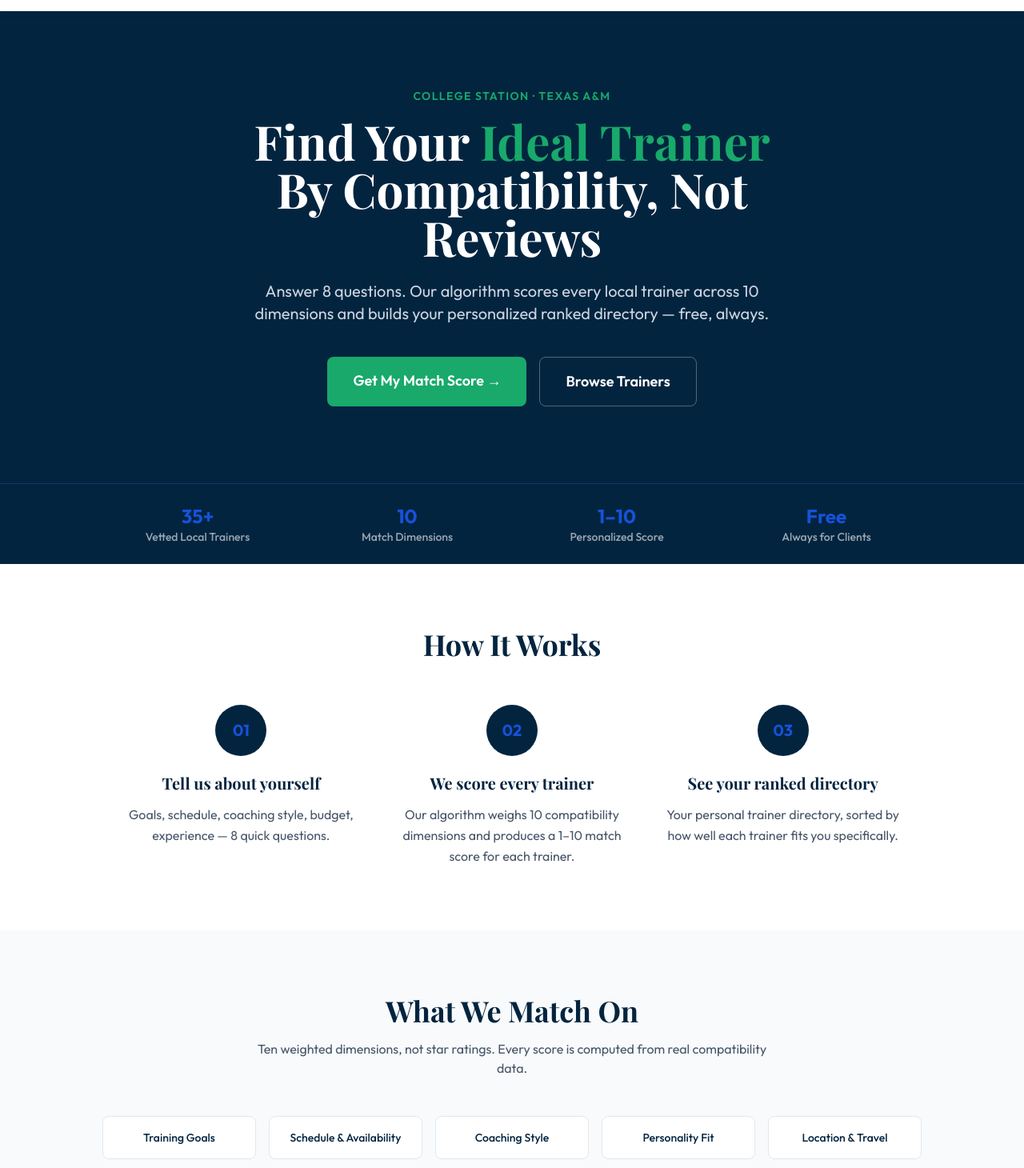
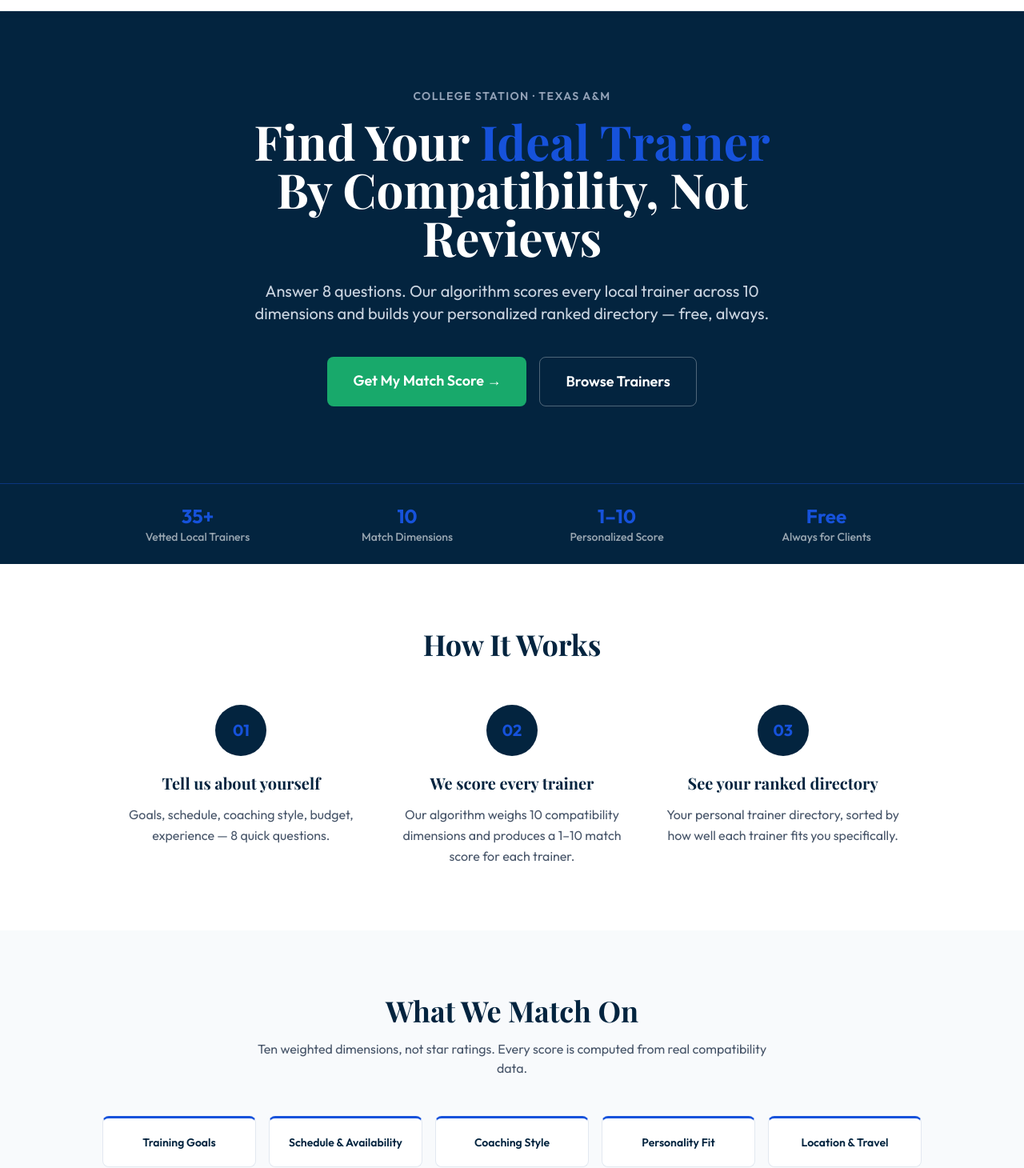
Before and after one commit to MyTrustedTrainer/mytrustedtrainer, a Next.js app: page / in a window 1280 px wide. Shown: the part 51-1511 px from the top of the page at 80% size. Built offline with nearby package versions, Linux system fonts and the light colour scheme; no server answers.

Commit message:
Design polish: cobalt on hero headline, muted eyebrow, cobalt top border on dimension cards

```diff
--- a/app/page.tsx
+++ b/app/page.tsx
@@ -9,11 +9,11 @@ export default function HomePage() {
 
         {/* Hero */}
         <section className="bg-[#03243F] text-white py-24 px-6 text-center">
-          <p className="text-[#18A96B] uppercase tracking-widest text-sm font-semibold mb-4">
+          <p className="text-slate-400 uppercase tracking-widest text-sm font-semibold mb-4">
             College Station · Texas A&M
           </p>
           <h1 className="font-[Playfair_Display] text-5xl md:text-6xl font-bold leading-tight max-w-3xl mx-auto mb-6">
-            Find Your <span className="text-[#18A96B]">Ideal Trainer</span>
+            Find Your <span className="text-[#1652DB]">Ideal Trainer</span>
             <br />By Compatibility, Not Reviews
           </h1>
           <p className="text-xl text-slate-300 max-w-2xl mx-auto mb-10">
@@ -111,7 +111,7 @@ export default function HomePage() {
               ].map((dim) => (
                 <div
                   key={dim}
-                  className="bg-white border border-slate-200 rounded-lg p-4 text-center text-sm font-medium text-[#03243F] hover:border-[#1652DB] hover:shadow-sm transition-all"
+                  className="bg-white border border-slate-200 border-t-[3px] border-t-[#1652DB] rounded-lg p-5 text-center text-sm font-semibold text-[#03243F] hover:shadow-md hover:-translate-y-0.5 transition-all"
                 >
                   {dim}
                 </div>
```
